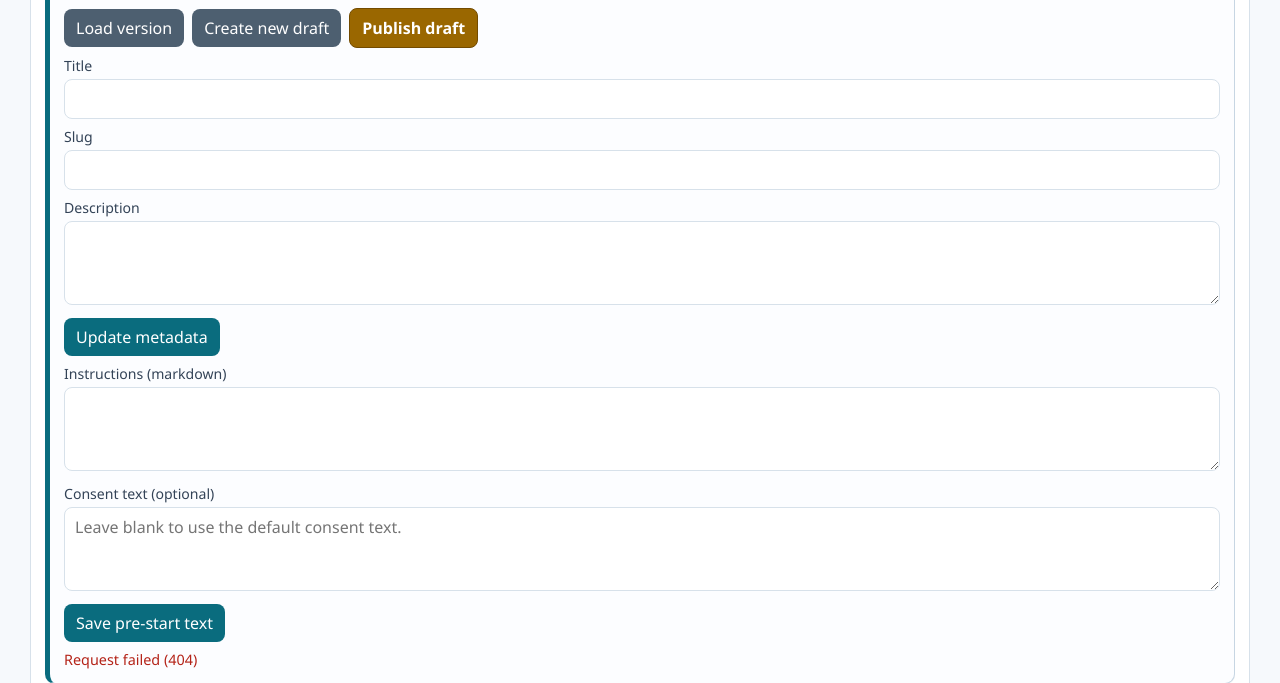
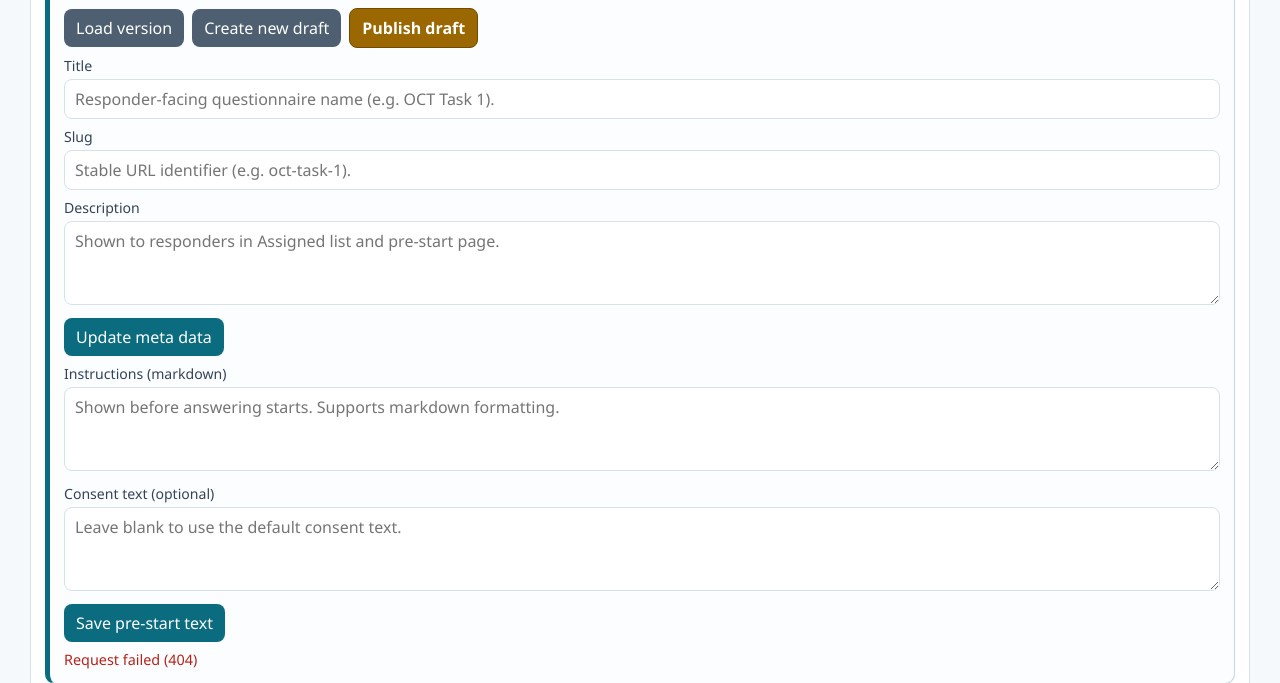
Before and after one commit to berenslab/medirater, a FastAPI app: template templates/questionnaire_design.html in a window 1280 px wide. Shown: the part 247-930 px from the top of the page. Run offline with FastAPI, Linux system fonts and the light colour scheme; the template is opened without the code that fills it: most values are stand-ins (such as "Sample title", 1, 10 or a date in 2020); parts of the project's set-up code (start-up, migrations or seed data) failed here and were passed over; some libraries are stand-ins or nearby versions.

Commit message:
change: show questionaire description

```diff
--- a/templates/assigned.html
+++ b/templates/assigned.html
@@ -62,6 +62,7 @@
     .ok { color: var(--ok); }
     .err { color: var(--err); }
     .muted { color: var(--muted); }
+    .subtext { color: var(--muted); font-size: 0.84rem; margin-top: 4px; }
     table {
       width: 100%;
       border-collapse: collapse;
@@ -147,8 +148,9 @@
 
       for (const item of items) {
         const tr = document.createElement("tr");
+        const description = item.description ? `<div class="subtext">${item.description}</div>` : "";
         tr.innerHTML = `
-          <td>${item.title}</td>
+          <td>${item.title}${description}</td>
           <td>v${item.version_number}</td>
           <td>${item.question_count}</td>
           <td>${item.assigned_at}</td>
--- a/templates/questionnaire_design.html
+++ b/templates/questionnaire_design.html
@@ -230,18 +230,18 @@
           </div>
 
           <label for="q-title">Title</label>
-          <input id="q-title" />
+          <input id="q-title" placeholder="Responder-facing questionnaire name (e.g. OCT Task 1)." />
 
           <label for="q-slug">Slug</label>
-          <input id="q-slug" />
+          <input id="q-slug" placeholder="Stable URL identifier (e.g. oct-task-1)." />
 
           <label for="q-description">Description</label>
-          <textarea id="q-description"></textarea>
+          <textarea id="q-description" placeholder="Shown to responders in Assigned list and pre-start page."></textarea>
 
-          <button id="save-q-btn">Update metadata</button>
+          <button id="save-q-btn">Update meta data</button>
 
           <label for="instructions">Instructions (markdown)</label>
-          <textarea id="instructions"></textarea>
+          <textarea id="instructions" placeholder="Shown before answering starts. Supports markdown formatting."></textarea>
 
           <label for="consent-text">Consent text (optional)</label>
           <textarea id="consent-text" placeholder="Leave blank to use the default consent text."></textarea>
```
